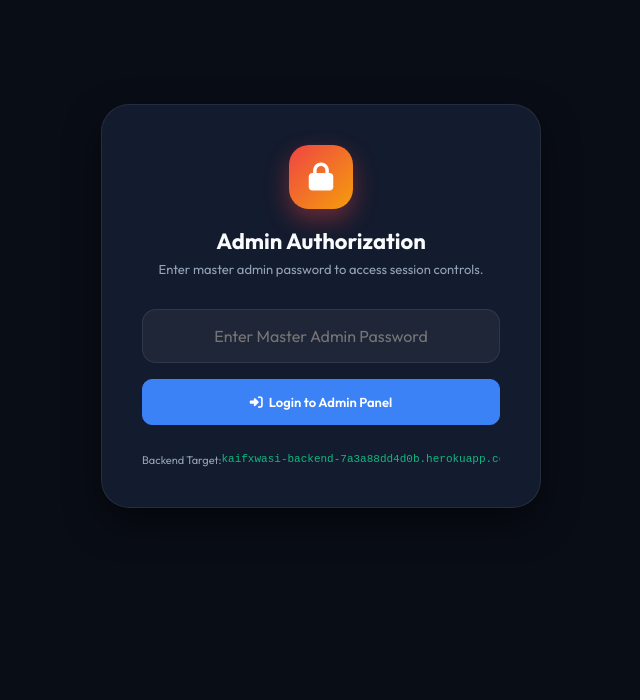
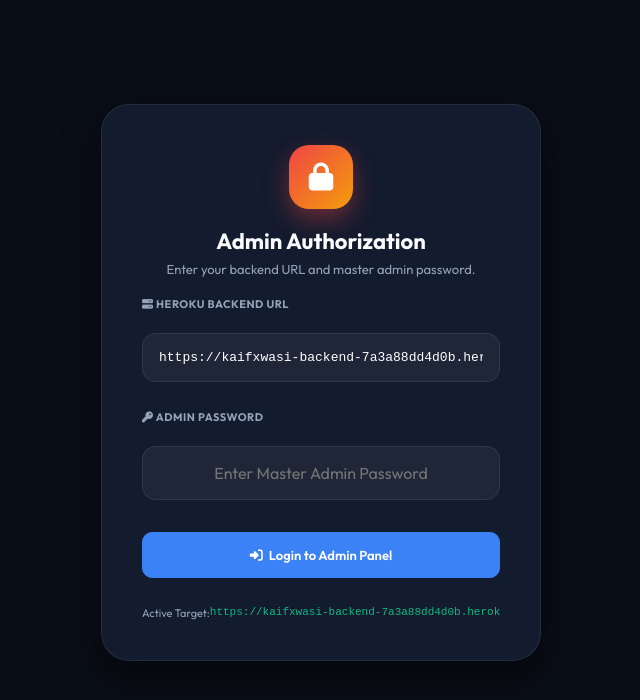
Before and after one commit to KaifxChaudhary-dev/KaifxWasi-Frontend, a website: page admin.html in a window 1280 px wide. Both pictures are taken after a click on the button "Login to Admin Panel". Shown: the whole page, without its empty margins (319-959 px from the left). Drawn offline with Linux system fonts and the light colour scheme.

Commit message:
feat: add editable Heroku Backend URL input field directly on login screen in admin.html

```diff
--- a/admin.html
+++ b/admin.html
@@ -313,9 +313,21 @@
     <div id="loginScreen" class="login-box">
         <div class="login-icon"><i class="fa-solid fa-lock"></i></div>
         <h2 style="font-size: 22px; margin-bottom: 6px;">Admin Authorization</h2>
-        <p style="font-size: 13px; color: var(--text-secondary); margin-bottom: 16px;">Enter master admin password to access session controls.</p>
+        <p style="font-size: 13px; color: var(--text-secondary); margin-bottom: 20px;">Enter your backend URL and master admin password.</p>
 
-        <input type="password" id="adminPasswordInput" class="login-input" placeholder="Enter Master Admin Password" onkeypress="if(event.key==='Enter') loginAdmin()" />
+        <div style="text-align: left; margin-bottom: 12px;">
+            <label style="font-size: 11px; font-weight: 700; color: var(--text-secondary); text-transform: uppercase; letter-spacing: 0.5px; display: block; margin-bottom: 6px;">
+                <i class="fa-solid fa-server" style="color: var(--primary);"></i> Heroku Backend URL
+            </label>
+            <input type="text" id="loginBackendUrlInput" class="login-input" style="font-family: monospace; font-size: 13px;" placeholder="https://your-app.herokuapp.com" />
+        </div>
+
+        <div style="text-align: left; margin-bottom: 16px;">
+            <label style="font-size: 11px; font-weight: 700; color: var(--text-secondary); text-transform: uppercase; letter-spacing: 0.5px; display: block; margin-bottom: 6px;">
+                <i class="fa-solid fa-key" style="color: var(--emerald);"></i> Admin Password
+            </label>
+            <input type="password" id="adminPasswordInput" class="login-input" placeholder="Enter Master Admin Password" onkeypress="if(event.key==='Enter') loginAdmin()" />
+        </div>
 
         <button id="loginBtn" class="btn btn-primary" style="width: 100%; padding: 14px; justify-content: center; margin-bottom: 16px;" onclick="loginAdmin()">
             <i class="fa-solid fa-right-to-bracket"></i> Login to Admin Panel
@@ -323,7 +335,7 @@
 
         <div style="font-size: 11px; color: var(--text-secondary); border-top: 1px solid var(--border-glass); padding-top: 12px; text-align: left;">
             <div style="display: flex; justify-content: space-between; overflow: hidden; text-overflow: ellipsis; white-space: nowrap;">
-                <span>Backend Target:</span>
+                <span>Active Target:</span>
                 <span id="loginTargetBackend" style="color: #10b981; font-family: monospace;">Connecting...</span>
             </div>
         </div>
@@ -447,8 +459,31 @@
         const HEROKU_BACKEND = 'https://kaifxwasi-backend-7a3a88dd4d0b.herokuapp.com';
 
         function getBackendUrl() {
-            return localStorage.getItem('kaif_backend_url') || HEROKU_BACKEND;
+            let url = localStorage.getItem('kaif_backend_url') || localStorage.getItem('backend_url') || HEROKU_BACKEND;
+            return url.replace(/\/+$/, '');
         }
+
+        function setBackendUrl(url) {
+            let clean = String(url || '').trim().replace(/\/+$/, '');
+            if (clean && !clean.startsWith('http://') && !clean.startsWith('https://')) {
+                clean = 'https://' + clean;
+            }
+            if (clean) {
+                localStorage.setItem('kaif_backend_url', clean);
+                localStorage.setItem('backend_url', clean);
+            }
+            return clean || getBackendUrl();
+        }
+
+        function updateLoginDisplay() {
+            const current = getBackendUrl();
+            const input = document.getElementById('loginBackendUrlInput');
+            if (input) input.value = current;
+            const targetSpan = document.getElementById('loginTargetBackend');
+            if (targetSpan) targetSpan.innerText = current;
+        }
+
+        updateLoginDisplay();
 
         function apiFetch(endpoint, options = {}) {
             const base = getBackendUrl();
@@ -459,8 +494,20 @@
         let adminKey = localStorage.getItem('admin_key') || '';
 
         async function loginAdmin() {
+            const inputUrl = document.getElementById('loginBackendUrlInput')?.value;
+            if (inputUrl) {
+                setBackendUrl(inputUrl);
+                updateLoginDisplay();
+            }
+
             const pwd = document.getElementById('adminPasswordInput').value;
             if (!pwd) return alert('Please enter admin password.');
+
+            const loginBtn = document.getElementById('loginBtn');
+            if (loginBtn) {
+                loginBtn.disabled = true;
+                loginBtn.innerHTML = '<i class="fa-solid fa-spinner fa-spin"></i> Authenticating...';
+            }
 
             try {
                 const res = await apiFetch('/api/admin/login', {
@@ -469,16 +516,26 @@
                     body: JSON.stringify({ password: pwd })
                 });
 
+                if (res.status === 401) {
+                    const data = await res.json().catch(() => ({}));
+                    return alert('❌ ' + (data.error || 'Invalid admin password! Try: kaifadmin123 or kaif123'));
+                }
+
                 const data = await res.json();
                 if (data.success) {
-                    adminKey = data.token;
+                    adminKey = data.token || pwd;
                     localStorage.setItem('admin_key', adminKey);
                     showAdminPanel();
                 } else {
-                    alert('Error: ' + data.error);
+                    alert('Error: ' + (data.error || 'Authentication failed.'));
                 }
             } catch (e) {
-                alert('Login failed. Check backend server status or verify Heroku dyno.');
+                alert(`❌ Cannot connect to backend server at:\n${getBackendUrl()}\n\nMake sure your Heroku Dyno is awake, or enter the correct backend URL in the box above!`);
+            } finally {
+                if (loginBtn) {
+                    loginBtn.disabled = false;
+                    loginBtn.innerHTML = '<i class="fa-solid fa-right-to-bracket"></i> Login to Admin Panel';
+                }
             }
         }
 
@@ -487,6 +544,7 @@
             adminKey = '';
             document.getElementById('adminPanel').style.display = 'none';
             document.getElementById('loginScreen').style.display = 'block';
+            updateLoginDisplay();
         }
 
         function showAdminPanel() {
```
